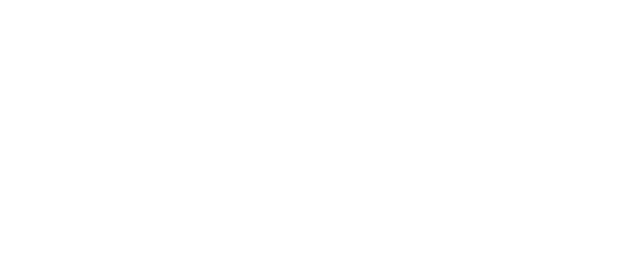
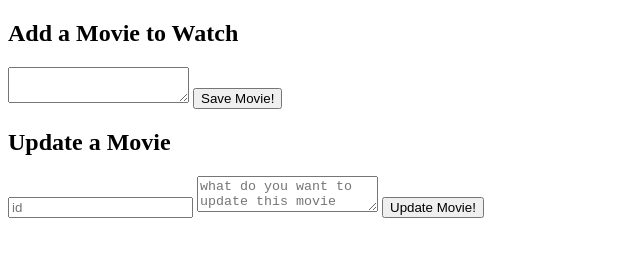
Before and after one commit to kayjlou/MVC, a website: page public/index.html in a window 1280 px wide. Shown: the whole page, without its empty margins (0-640 px from the left). Drawn offline with Linux system fonts and the light colour scheme.

Commit message:
Updated to append data to html

```diff
--- a/public/index.html
+++ b/public/index.html
@@ -7,5 +7,24 @@
     <title>Document</title>
     <script src="assets/js/app.js"></script>
   </head>
-  <body></body>
+  <body>
+    <div id="allMovies"></div>
+
+    <h2>Add a Movie to Watch</h2>
+    <form id="addmovie" class="button-size">
+      <textarea type="text" name="movie"></textarea>
+      <button type="submit">Save Movie!</button>
+    </form>
+
+    <h2>Update a Movie</h2>
+    <form id="updatemovie" class="button-size">
+      <input type="text" name="id" placeholder="id" />
+      <textarea
+        type="text"
+        name="movie"
+        placeholder="what do you want to update this movie title to?"
+      ></textarea>
+      <button type="submit">Update Movie!</button>
+    </form>
+  </body>
 </html>
```
